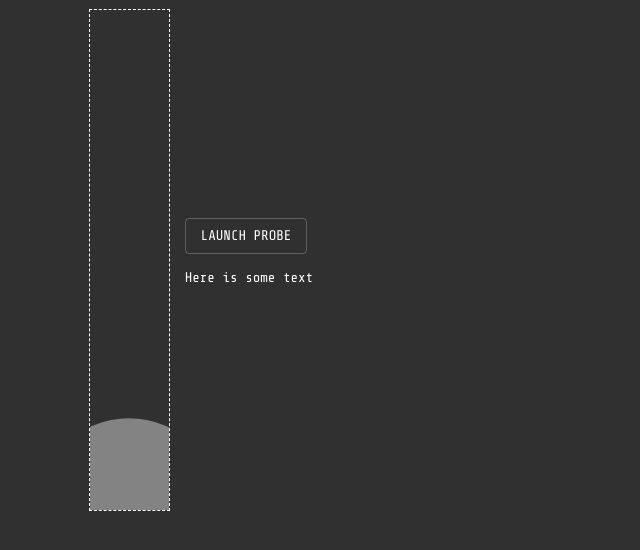
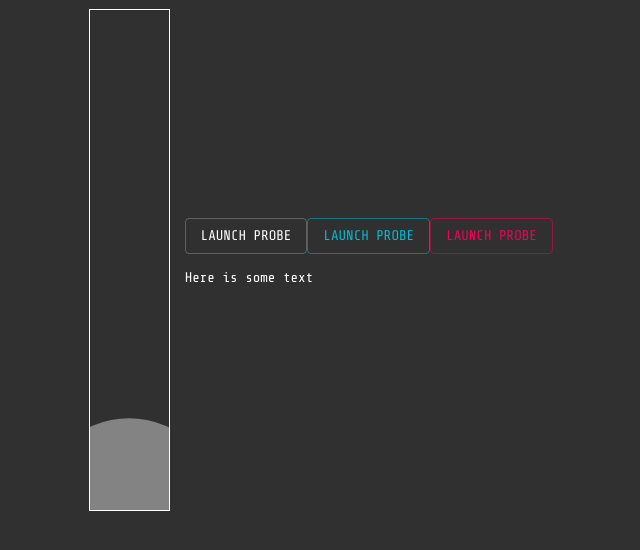
Before and after one commit to strux/warper, a React (Create React App) app: page / in a window 1280 px wide. Shown: the top 550 px of the page, without its empty margins (274-914 px from the left). Built offline with nearby package versions, Linux system fonts and the light colour scheme.

Commit message:
tweak some colors

```diff
--- a/src/App.css
+++ b/src/App.css
@@ -2,7 +2,7 @@
   position: relative;
   overflow: hidden;
   height: 500px;
-  outline: 1px dashed;
+  outline: 1px solid;
 }
 
 /*
--- a/src/App.js
+++ b/src/App.js
@@ -20,6 +20,8 @@ function App() {
         <Grid item xs={10}>
           <Box>
             <Button variant="outlined">Launch Probe</Button>
+            <Button variant="outlined" color="primary">Launch Probe</Button>
+            <Button variant="outlined" color="secondary">Launch Probe</Button>
             <p>Here is some text</p>
           </Box>
         </Grid>
--- a/src/index.js
+++ b/src/index.js
@@ -5,12 +5,14 @@ import App from './App';
 import * as serviceWorker from './serviceWorker';
 import { createMuiTheme, ThemeProvider } from '@material-ui/core/styles';
 import CssBaseline from '@material-ui/core/CssBaseline';
+import cyan from '@material-ui/core/colors/cyan';
 
 const theme = createMuiTheme({
   typography: {
     fontFamily: '"Share Tech Mono", monospace',
   },
   palette: {
+    primary: cyan,
     type: 'dark',
   },
 });
```
